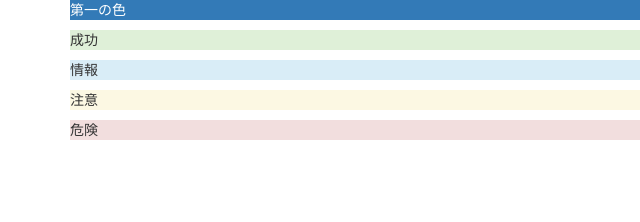
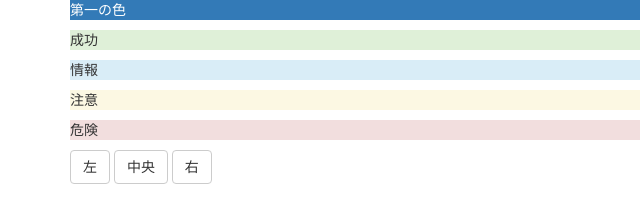
Before and after one commit to kyu-kanami/2016web2-3, a plain HTML site: page index.html in a window 1280 px wide. Shown: the full height of the page, 0-640 px from the left. Drawn offline with nearby package versions, Linux system fonts and the light colour scheme.

Commit message:
Update index.html

```diff
--- a/index.html
+++ b/index.html
@@ -15,6 +15,10 @@
         <p class="bg-info">情報</p>
         <p class="bg-warning">注意</p>
         <p class="bg-danger">危険</p>
+
+	      <button type="button" class="btn btn-default">左</button>
+	      <button type="button" class="btn btn-default">中央</button>
+	      <button type="button" class="btn btn-default">右</button>
       </section>
     </div>
 
```
